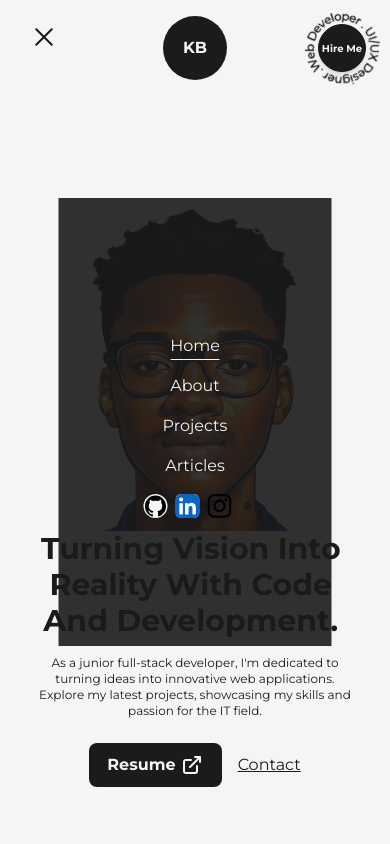
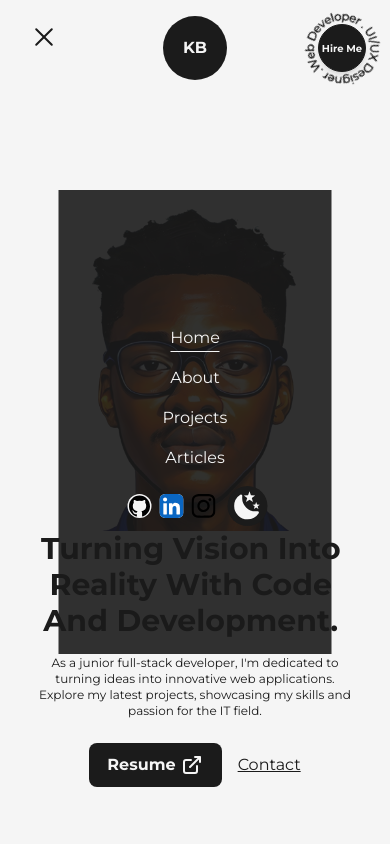
Before and after one commit to Kenneth12curry/next_js_portfolio, a Next.js app: page / in a window 390 px wide. Both pictures are taken after a click on the button 44 px from the left and 37 px from the top of the page. Shown: the top 844 px of the page. Built offline with nearby package versions, Linux system fonts and the light colour scheme.

Commit message:
Correction

```diff
--- a/src/components/NavBar.js
+++ b/src/components/NavBar.js
@@ -118,7 +118,9 @@ const NavBar= () =>{
                                 <button onClick={() => setMode(mode === "light" ? "dark" : "light")}
                                 className={`ml-2 flex items-center justify-center rounded-full p-1 ${mode === 'light' ? 'bg-dark text-light' : 'bg-light text-dark'}`}>
                                 {
-
+                                    mode === "dark" ?
+                                    <SunIcon  className={"fill-dark"}/>
+                                    : <MoonIcon className={"fill-dark"} />
                                 }
 
                                 </button>
```
